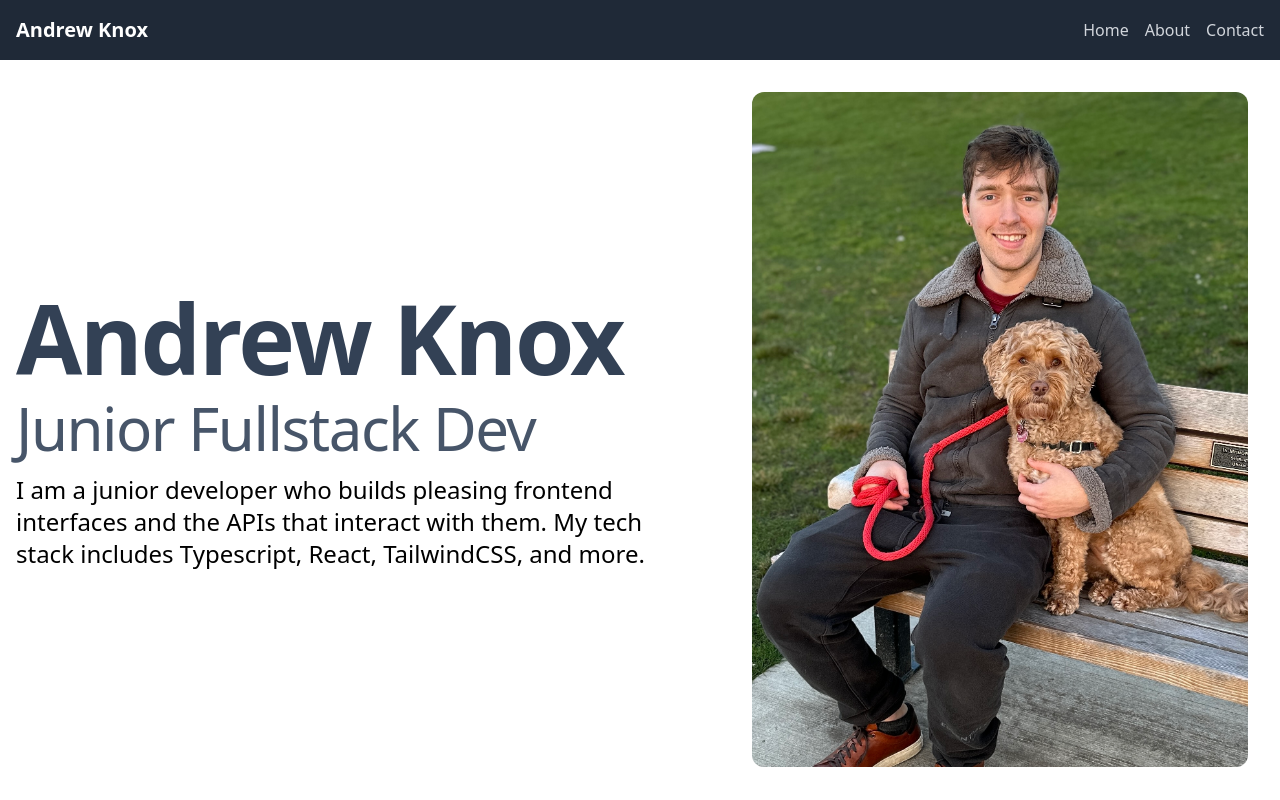
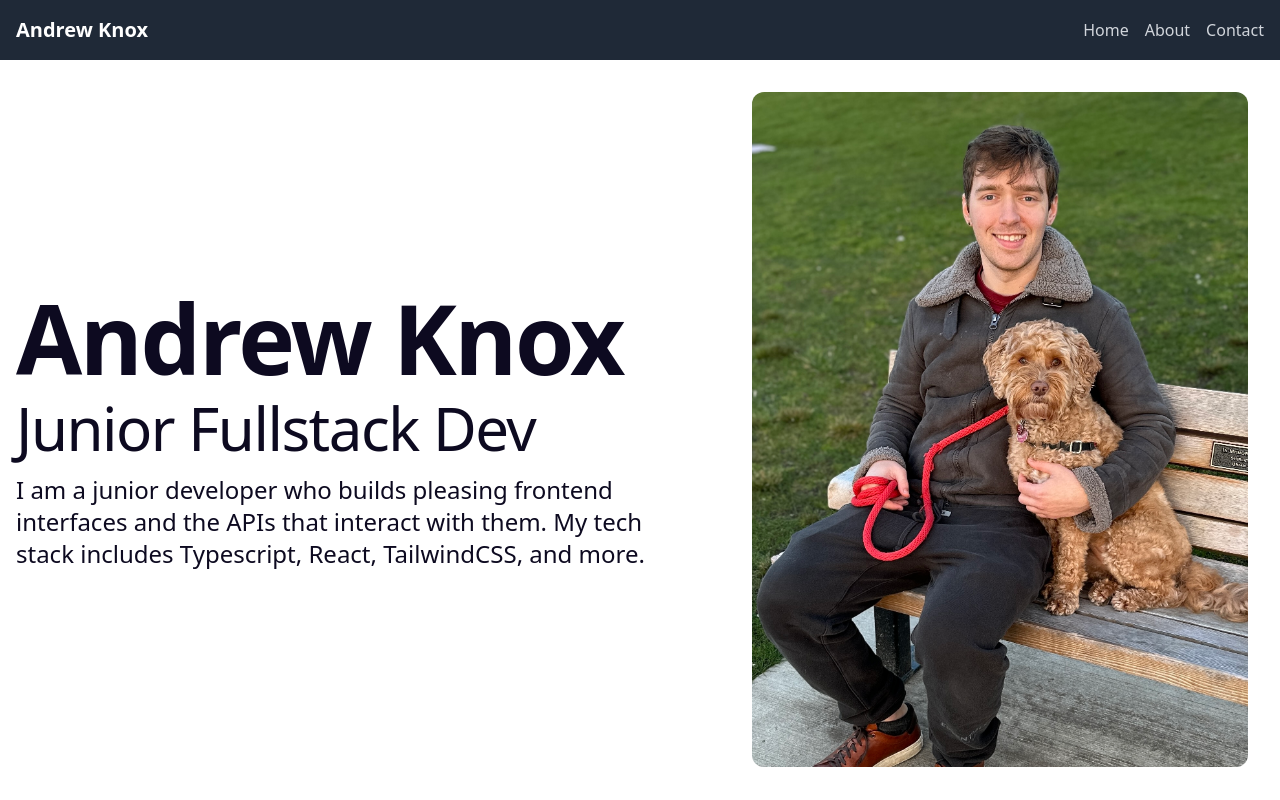
Before and after one commit to knox-dude/knox-dude.github.io, a React (Vite) app: page /about in a window 1280 px wide. Shown: the top 800 px of the page. Built offline with nearby package versions, Linux system fonts and the light colour scheme.

Commit message:
added some classes for attribute grouping yay!

```diff
--- a/src/Components/About.tsx
+++ b/src/Components/About.tsx
@@ -1,15 +1,14 @@
 function About() {
   return (
     <div className=" m-2 flex flex-col items-center justify-between p-2 sm:flex-row">
-      <div className=" min-w-0"></div>
       <div className="sm:mr-4 sm:w-2/3">
-        <h1 className=" text-4xl font-bold tracking-tight text-slate-700 lg:text-6xl xl:text-8xl ">
+        <h1 className=" text text-4xl font-bold tracking-tight lg:text-6xl xl:text-8xl ">
           Andrew Knox
         </h1>
-        <h2 className="mt-3 text-lg font-medium tracking-tight text-slate-600 lg:text-2xl xl:text-6xl">
+        <h2 className="text mt-3 text-lg font-medium tracking-tight lg:text-2xl xl:text-6xl">
           Junior Fullstack Dev
         </h2>
-        <p className="l:max-w-xl mt-4 max-w-sm leading-normal xl:max-w-2xl xl:text-2xl">
+        <p className="text mt-4 max-w-sm leading-normal lg:max-w-xl xl:max-w-2xl xl:text-2xl">
           I am a junior developer who builds pleasing frontend interfaces and
           the APIs that interact with them. My tech stack includes Typescript,
           React, TailwindCSS, and more.
--- a/src/styles/tailwind.css
+++ b/src/styles/tailwind.css
@@ -3,6 +3,15 @@
 @tailwind utilities;
 
 @layer components {
+  .top-navigation {
+    @apply mx-2 text-dark hover:text-ui-dark dark:text-light dark:hover:text-ui-dark hover:cursor-pointer
+  }
+  .text {
+    @apply text-dark dark:text-light
+  }
+  .ui {
+    @apply bg-light-dark dark:bg-dark-light
+  }
   .sidebar-icon {
     @apply relative flex items-center justify-center w-12 h-12 mt-2 mb-2 mx-auto shadow-lg bg-gray-800 text-green-500 hover:bg-green-700 hover:text-white rounded-3xl hover:rounded-xl transition-all duration-200 ease-linear cursor-pointer;
   }
```
